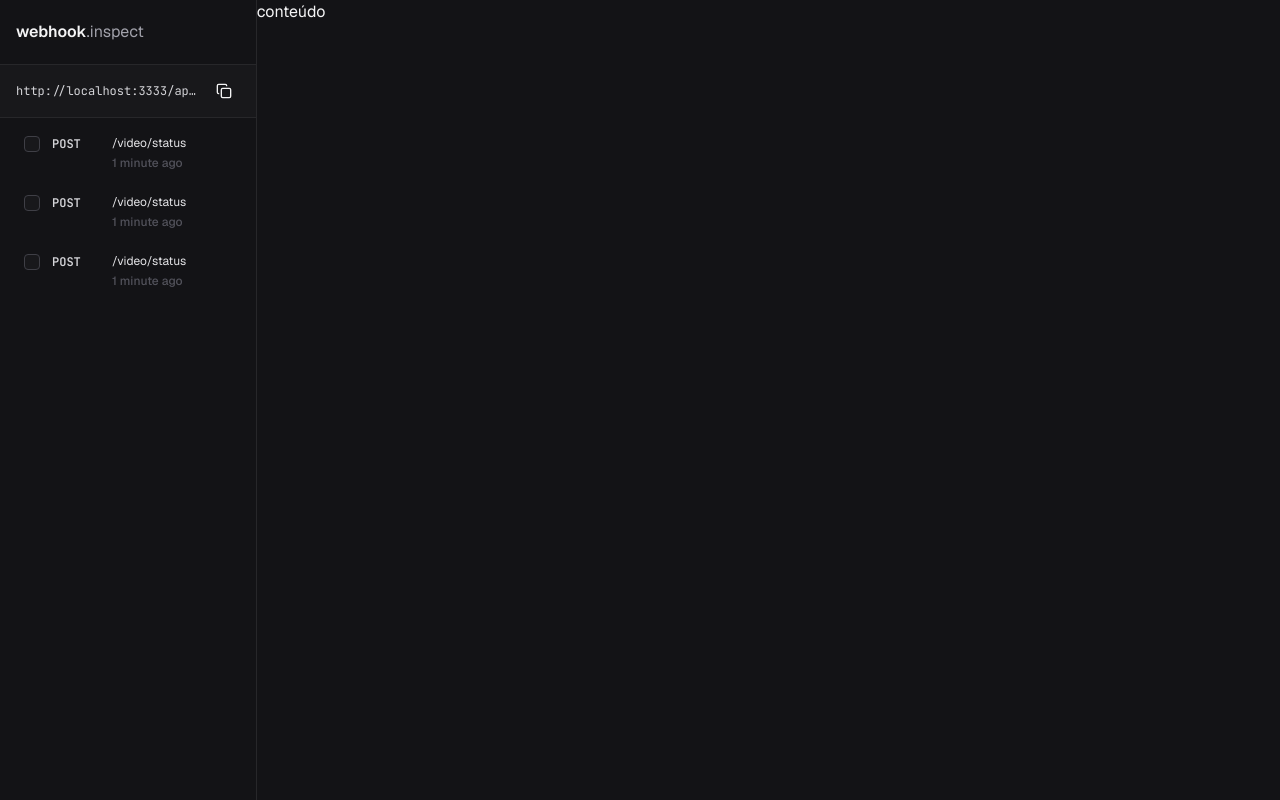
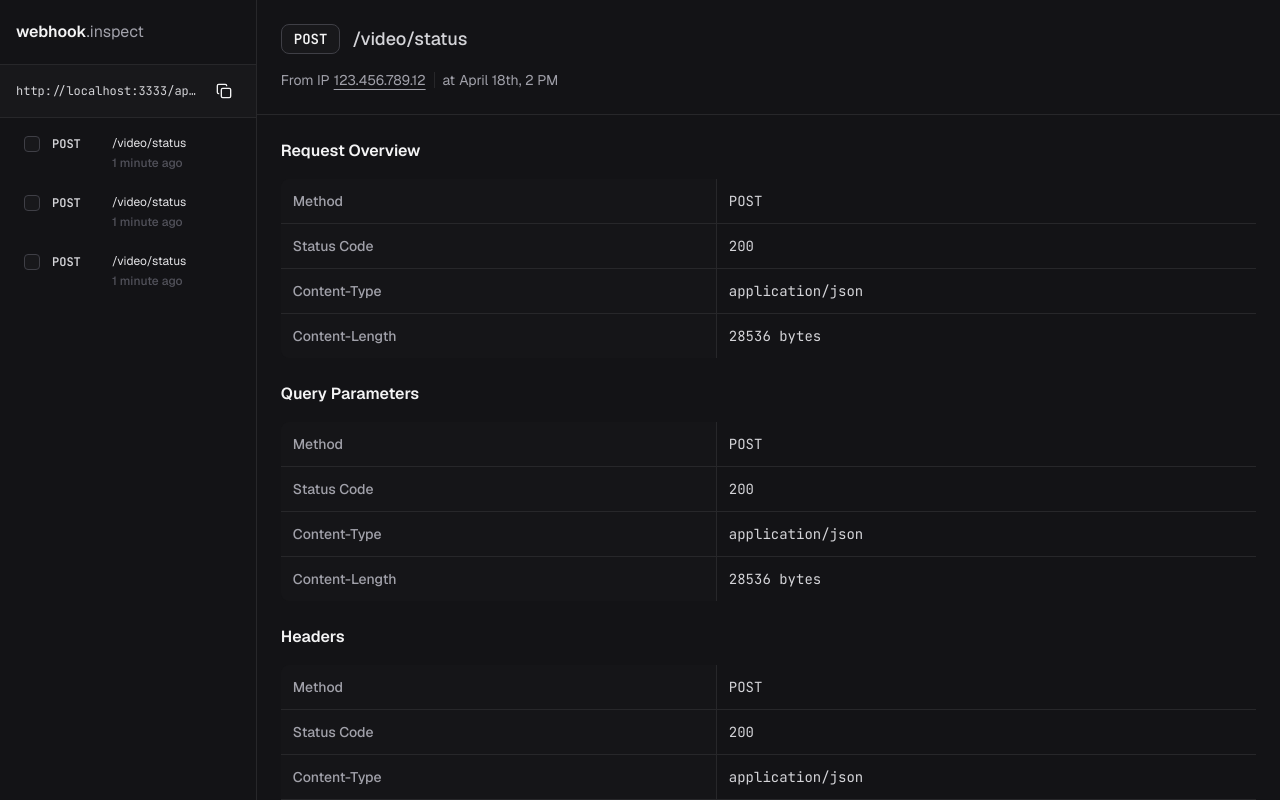
Before and after one commit to andersonkaiti/webhook-inspector, a React (Vite) app in the folder web/: page / in a window 1280 px wide. Built offline with nearby package versions, Linux system fonts and the light colour scheme.

Commit message:
:sparkles: feat(web,details): integrate Shiki for syntax highlighting and enhance request overview with detailed sections

```diff
--- a/web/biome.json
+++ b/web/biome.json
@@ -17,7 +17,10 @@
   "linter": {
     "enabled": true,
     "rules": {
-      "recommended": true
+      "recommended": true,
+      "security": {
+        "noDangerouslySetInnerHtml": "off"
+      }
     }
   },
   "javascript": {
--- a/web/package.json
+++ b/web/package.json
@@ -18,6 +18,7 @@
     "react": "^19.1.1",
     "react-dom": "^19.1.1",
     "react-resizable-panels": "^3.0.6",
+    "shiki": "^3.14.0",
     "tailwind-merge": "^3.3.1",
     "tailwind-variants": "^3.1.1",
     "tailwindcss": "^4.1.16"
--- /dev/null
+++ b/web/src/components/section-data-table.tsx
@@ -0,0 +1,43 @@
+import type { ComponentProps } from 'react'
+import { twMerge } from 'tailwind-merge'
+
+interface SectionDataTableProps extends ComponentProps<'div'> {
+  data: {
+    key: string
+    value: string
+  }[]
+}
+
+export function SectionDataTable({
+  className,
+  data,
+  ...props
+}: SectionDataTableProps) {
+  return (
+    <div
+      className={twMerge(
+        'overflow-hidden rounded-lg boder border-zinc-700',
+        className,
+      )}
+      {...props}
+    >
+      <table className="w-full">
+        {data.map((item) => {
+          return (
+            <tr
+              key={item.key}
+              className="border-b border-zinc-700 last:border-0"
+            >
+              <td className="p-3 text-sm font-medium text-zinc-400 bg-zinc-800/50 border-r border-zinc-700">
+                {item.key}
+              </td>
+              <td className="p-3 text-sm font-mono text-zinc-300">
+                {item.value}
+              </td>
+            </tr>
+          )
+        })}
+      </table>
+    </div>
+  )
+}
--- /dev/null
+++ b/web/src/components/section-title.tsx
@@ -0,0 +1,13 @@
+import type { ComponentProps } from 'react'
+import { twMerge } from 'tailwind-merge'
+
+interface SectionTitleProps extends ComponentProps<'h3'> {}
+
+export function SectionTitle({ className, ...props }: SectionTitleProps) {
+  return (
+    <h3
+      className={twMerge('text-base font-semibold text-zinc-100', className)}
+      {...props}
+    />
+  )
+}
--- /dev/null
+++ b/web/src/components/ui/badge.tsx
@@ -0,0 +1,16 @@
+import type { ComponentProps } from 'react'
+import { twMerge } from 'tailwind-merge'
+
+interface BadgeProps extends ComponentProps<'span'> {}
+
+export function Badge({ className, ...props }: BadgeProps) {
+  return (
+    <span
+      className={twMerge(
+        'px-3 py-1 rounded-lg border font-mono text-sm font-semibold border-zinc-600 bg-zinc-800 text-zinc-100',
+        className,
+      )}
+      {...props}
+    />
+  )
+}
--- /dev/null
+++ b/web/src/components/ui/code-block.tsx
@@ -0,0 +1,42 @@
+import { type ComponentProps, useEffect, useState } from 'react'
+import { codeToHtml } from 'shiki'
+import { twMerge } from 'tailwind-merge'
+
+interface CodeBlockProps extends ComponentProps<'div'> {
+  code: string
+  language?: string
+}
+
+export function CodeBlock({
+  className,
+  code,
+  language = 'json',
+  ...props
+}: CodeBlockProps) {
+  const [parsedCode, setParsedCode] = useState('')
+
+  useEffect(() => {
+    if (code) {
+      codeToHtml(code, { lang: language, theme: 'vesper' }).then((parsed) =>
+        setParsedCode(parsed),
+      )
+    }
+  }, [code, language])
+
+  return (
+    <div
+      className={twMerge(
+        'relative rounded-lg border border-zinc-700 overflow-x-auto',
+        className,
+      )}
+      {...props}
+    >
+      <div
+        className="[&_pre]:p-4 [&_pre]:text-sm [&_pre]:font-mono [&_pre]:leading-relaxed"
+        dangerouslySetInnerHTML={{
+          __html: parsedCode,
+        }}
+      />
+    </div>
+  )
+}
--- /dev/null
+++ b/web/src/components/webhook-detail-header.tsx
@@ -0,0 +1,25 @@
+import { Badge } from './ui/badge'
+
+export function WebhookDetailHeader() {
+  return (
+    <header className="space-y-4 border-b border-zinc-700 p-6">
+      <div className="flex items-center gap-3">
+        <Badge>POST</Badge>
+        <span className="text-lg font-medium text-zinc-300">/video/status</span>
+      </div>
+      <div className="flex items-center gap-2">
+        <div className="flex items-center gap-1 text-sm text-zinc-400">
+          <span>From IP</span>
+          <span className="underline underline-offset-4">123.456.789.12</span>
+        </div>
+
+        <span className="w-px h-4 bg-zinc-700" />
+
+        <div className="flex items-center gap-1 text-sm text-zinc-400">
+          <span>at</span>
+          <span>April 18th, 2 PM</span>
+        </div>
+      </div>
+    </header>
+  )
+}
--- a/web/src/main.tsx
+++ b/web/src/main.tsx
@@ -1,6 +1,6 @@
 import './index.css'
 
-import { RouterProvider, createRouter } from '@tanstack/react-router'
+import { createRouter, RouterProvider } from '@tanstack/react-router'
 import { StrictMode } from 'react'
 import ReactDOM from 'react-dom/client'
 
--- a/web/src/routes/index.tsx
+++ b/web/src/routes/index.tsx
@@ -1,12 +1,23 @@
 import { createFileRoute } from '@tanstack/react-router'
 import { Panel, PanelGroup, PanelResizeHandle } from 'react-resizable-panels'
+import { SectionDataTable } from '../components/section-data-table'
+import { SectionTitle } from '../components/section-title'
 import { Sidebar } from '../components/sidebar'
+import { CodeBlock } from '../components/ui/code-block'
+import { WebhookDetailHeader } from '../components/webhook-detail-header'
 
 export const Route = createFileRoute('/')({
   component: Index,
 })
 
 function Index() {
+  const overviewData = [
+    { key: 'Method', value: 'POST' },
+    { key: 'Status Code', value: '200' },
+    { key: 'Content-Type', value: 'application/json' },
+    { key: 'Content-Length', value: '28536 bytes' },
+  ]
+
   return (
     <div className="h-screen bg-zinc-900">
       <PanelGroup direction="horizontal">
@@ -17,7 +28,37 @@ function Index() {
         <PanelResizeHandle className="w-px bg-zinc-700 hover:bg-zinc-600 transition-colors duration-150" />
 
         <Panel defaultSize={80} minSize={60}>
-          conteúdo
+          <div className="flex h-full w-full flex-col">
+            <WebhookDetailHeader />
+
+            <div className="flex-1 overflow-y-auto">
+              <div className="space-y-6 p-6">
+                <div className="space-y-4">
+                  <SectionTitle>Request Overview</SectionTitle>
+
+                  <SectionDataTable data={overviewData} />
+                </div>
+
+                <div className="space-y-4">
+                  <SectionTitle>Query Parameters</SectionTitle>
+
+                  <SectionDataTable data={overviewData} />
+                </div>
+
+                <div className="space-y-4">
+                  <SectionTitle>Headers</SectionTitle>
+
+                  <SectionDataTable data={overviewData} />
+                </div>
+
+                <div className="space-y-4">
+                  <SectionTitle>Request Body</SectionTitle>
+
+                  <CodeBlock code={JSON.stringify(overviewData, null, 2)} />
+                </div>
+              </div>
+            </div>
+          </div>
         </Panel>
       </PanelGroup>
     </div>
```
Also changed, not shown: 2 other files (tests, documents, lock files or other folders).
